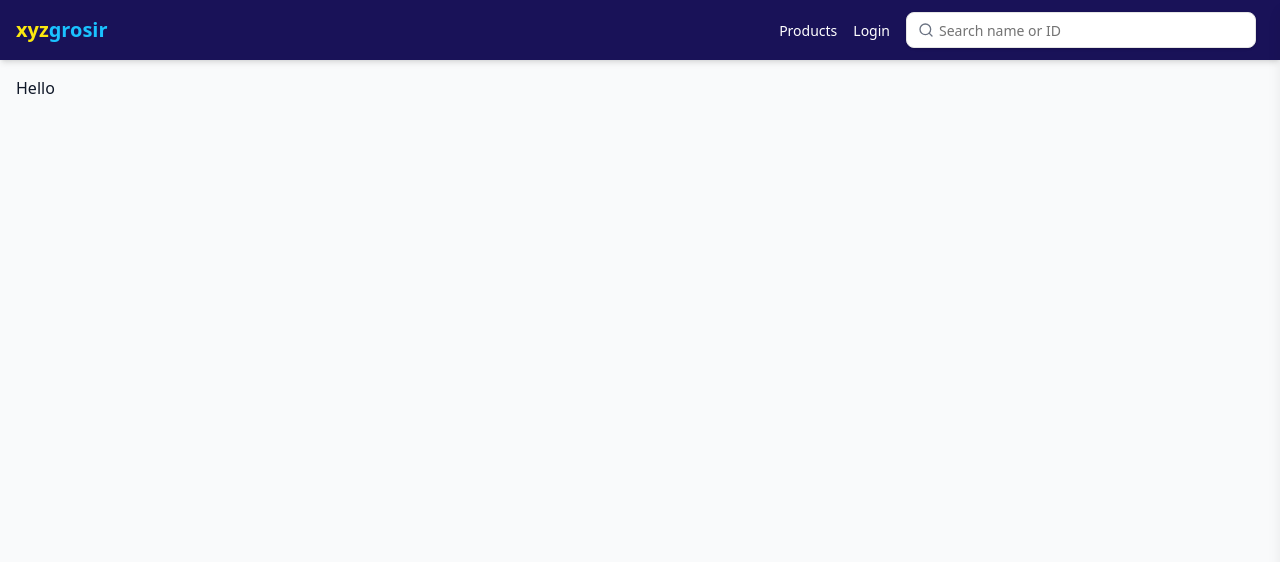
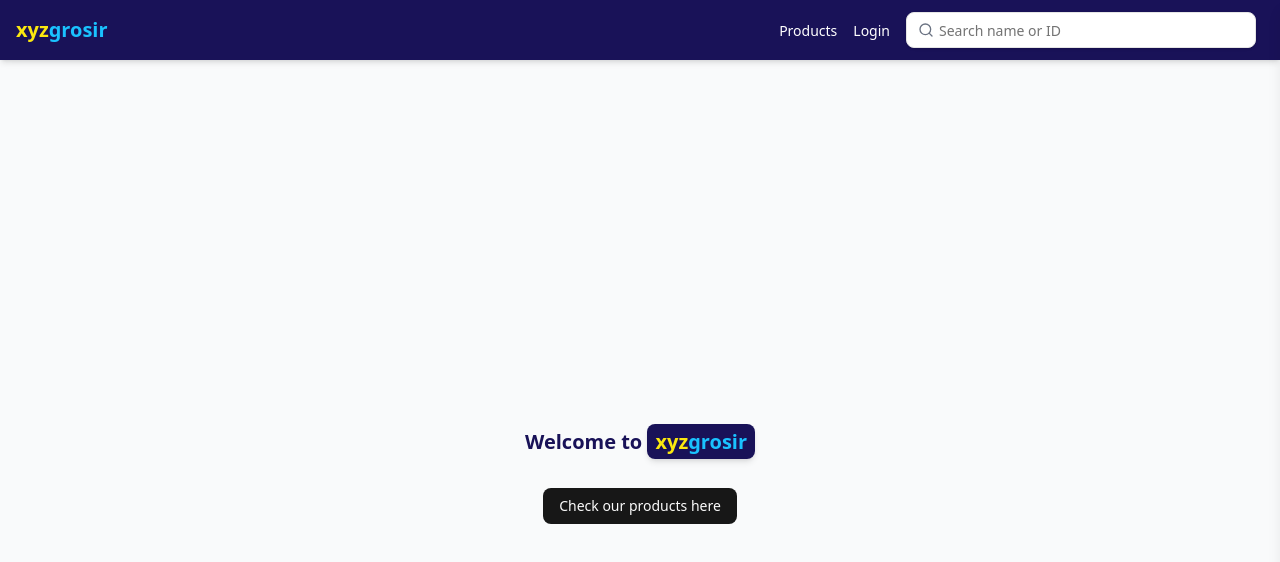
Before and after one commit to ferianai/podostore-fe, a Next.js app: page / in a window 1280 px wide. Shown: the top 562 px of the page. Built offline with nearby package versions, Linux system fonts and the light colour scheme; no server answers.

Commit message:
feat: update page and components header

```diff
--- a/app/layout.tsx
+++ b/app/layout.tsx
@@ -7,7 +7,7 @@ export default function RootLayout({ children }: { children: React.ReactNode })
     <html lang="en">
       <body className="bg-gray-50 text-gray-900">
         <ProductFilterProvider>
-          <Header />
+          <Header/>
           <main className="max-w-7xl mx-auto px-4 py-4">{children}</main>
         </ProductFilterProvider>
       </body>
--- a/app/page.tsx
+++ b/app/page.tsx
@@ -1,8 +1,20 @@
+
+import Link from 'next/link';
+import { Button } from '@/components/ui/button';
 
 export default function Home() {
   return (
-    <div>
-      Hello
+    <div className="flex flex-col items-center justify-center min-h-screen py-8 space-y-8 text-2xl sm:text-xl font-semibold text-[#191258]">
+      <div>Welcome to {" "}
+        <Link href="/" className="cursor-pointer bg-[#191258] text-white px-2 py-1 rounded-md shadow-md hover:bg-[#100699] transition ">
+          <span className="text-[#fbe80f] cursor-pointer">
+            xyz<span className="text-[#1ac2ff]">grosir</span>
+          </span>
+        </Link>
+      </div>
+      <Button>
+        <Link href="/product">Check our products here</Link>
+      </Button>
     </div>
   );
 }
--- a/components/molecules/product/ProductTable.tsx
+++ b/components/molecules/product/ProductTable.tsx
@@ -52,7 +52,7 @@ export default function ProductTable({
         <thead className="bg-gray-100 text-gray-700 sticky top-0 z-30">
           <tr>
             <th
-              className="py-2 text-center whitespace-nowrap sticky left-0 z-[55] bg-gray-100 border-r border-gray-200 w-10"
+              className="py-2 text-center whitespace-nowrap sticky left-0 z-55 bg-gray-100 border-r border-gray-200 w-10"
               style={{ boxShadow: "2px 0 3px rgba(0,0,0,0.08)" }}
             >
               No
--- a/components/organisms/Header.tsx
+++ b/components/organisms/Header.tsx
@@ -11,7 +11,7 @@ export default function Header() {
 
   return (
     <header className="bg-[#191258] text-white shadow-md sticky top-0 z-50">
-      <div className="flex items-center px-4 py-2 sm:py-3 w-full">
+      <div className="flex items-center px-4 py-2 sm:py-3 sm:w-full max-w-[1600px] mx-auto">
 
         {/* Logo */}
         <div className="flex shrink-0">
```
